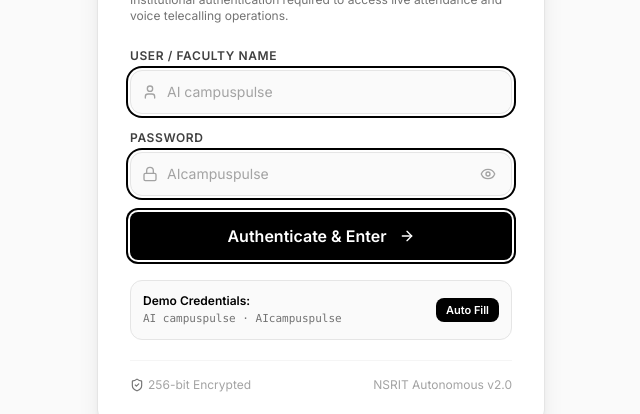
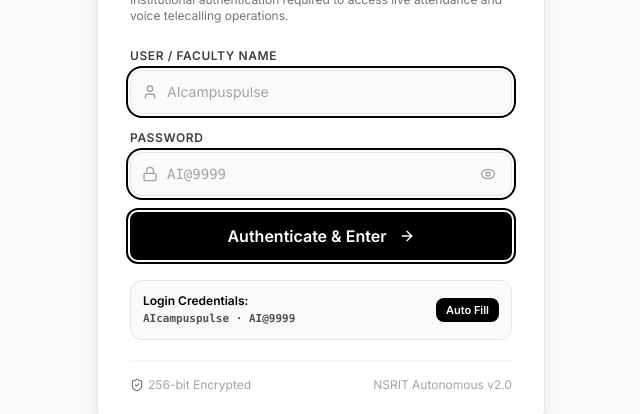
Before and after one commit to skyflowshiftai/Student-attendance, a React (Vite) app: page / in a window 1280 px wide. Shown: the part 260-674 px from the top of the page, without its empty margins (319-959 px from the left). Built offline with nearby package versions, Linux system fonts and the light colour scheme; no server answers.

Commit message:
feat: update credentials to Name: AIcampuspulse and Password: AI@9999

```diff
--- a/src/components/auth/LoginPage.tsx
+++ b/src/components/auth/LoginPage.tsx
@@ -22,23 +22,22 @@ export function LoginPage({ onLogin }: LoginPageProps) {
       const cleanUser = username.trim().toLowerCase();
       const cleanPass = password.trim();
 
-      // Fixed credentials: Name: AI campuspulse, Password: AIcampuspulse
+      // Fixed credentials: Name: AIcampuspulse, Password: AI@9999
       const isUserValid =
+        cleanUser === 'aicampuspulse' ||
         cleanUser === 'ai campuspulse' ||
-        cleanUser === 'aicampuspulse' ||
         cleanUser === 'campuspulse' ||
         cleanUser === 'admin';
 
       const isPassValid =
-        cleanPass === 'AIcampuspulse' ||
-        cleanPass.toLowerCase() === 'aicampuspulse' ||
-        cleanPass === 'AI campuspulse';
+        cleanPass === 'AI@9999' ||
+        cleanPass === 'ai@9999';
 
       if (isUserValid && isPassValid) {
         localStorage.setItem(
           'campuspulse_auth',
           JSON.stringify({
-            name: 'AI campuspulse',
+            name: 'AIcampuspulse',
             role: 'Faculty / Admin',
             authenticated: true,
             timestamp: Date.now(),
@@ -46,15 +45,15 @@ export function LoginPage({ onLogin }: LoginPageProps) {
         );
         onLogin();
       } else {
-        setError('Invalid credentials. Please verify your username and password.');
+        setError('Invalid credentials. Please enter Name: AIcampuspulse and Password: AI@9999');
         setLoading(false);
       }
     }, 300);
   };
 
   const handleFillCredentials = () => {
-    setUsername('AI campuspulse');
-    setPassword('AIcampuspulse');
+    setUsername('AIcampuspulse');
+    setPassword('AI@9999');
     setError(null);
   };
 
@@ -96,7 +95,7 @@ export function LoginPage({ onLogin }: LoginPageProps) {
               <input
                 type="text"
                 required
-                placeholder="AI campuspulse"
+                placeholder="AIcampuspulse"
                 value={username}
                 onChange={(e) => setUsername(e.target.value)}
                 className="w-full h-11 pl-9 pr-3 text-sm rounded-xl border border-neutral-200 bg-neutral-50 text-black placeholder:text-neutral-400 focus-ring"
@@ -113,10 +112,10 @@ export function LoginPage({ onLogin }: LoginPageProps) {
               <input
                 type={showPassword ? 'text' : 'password'}
                 required
-                placeholder="AIcampuspulse"
+                placeholder="AI@9999"
                 value={password}
                 onChange={(e) => setPassword(e.target.value)}
-                className="w-full h-11 pl-9 pr-10 text-sm rounded-xl border border-neutral-200 bg-neutral-50 text-black placeholder:text-neutral-400 focus-ring"
+                className="w-full h-11 pl-9 pr-10 text-sm rounded-xl border border-neutral-200 bg-neutral-50 text-black placeholder:text-neutral-400 focus-ring font-mono"
               />
               <button
                 type="button"
@@ -138,7 +137,7 @@ export function LoginPage({ onLogin }: LoginPageProps) {
             type="submit"
             size="lg"
             loading={loading}
-            className="w-full mt-2 h-11 bg-black text-white hover:bg-neutral-800 font-semibold"
+            className="w-full mt-2 h-11 bg-black text-white hover:bg-neutral-800 font-semibold cursor-pointer"
           >
             Authenticate & Enter
             <ArrowRight className="h-4 w-4 ml-1" />
@@ -148,8 +147,8 @@ export function LoginPage({ onLogin }: LoginPageProps) {
         {/* Quick Demo Credentials Hint */}
         <div className="mt-5 p-3 rounded-xl bg-neutral-50 border border-neutral-200 flex items-center justify-between text-xs">
           <div>
-            <p className="font-semibold text-black">Demo Credentials:</p>
-            <p className="text-[11px] text-neutral-500 font-mono mt-0.5">AI campuspulse · AIcampuspulse</p>
+            <p className="font-semibold text-black">Login Credentials:</p>
+            <p className="text-[11px] text-neutral-600 font-mono mt-0.5 font-bold">AIcampuspulse · AI@9999</p>
           </div>
           <button
             type="button"
```
